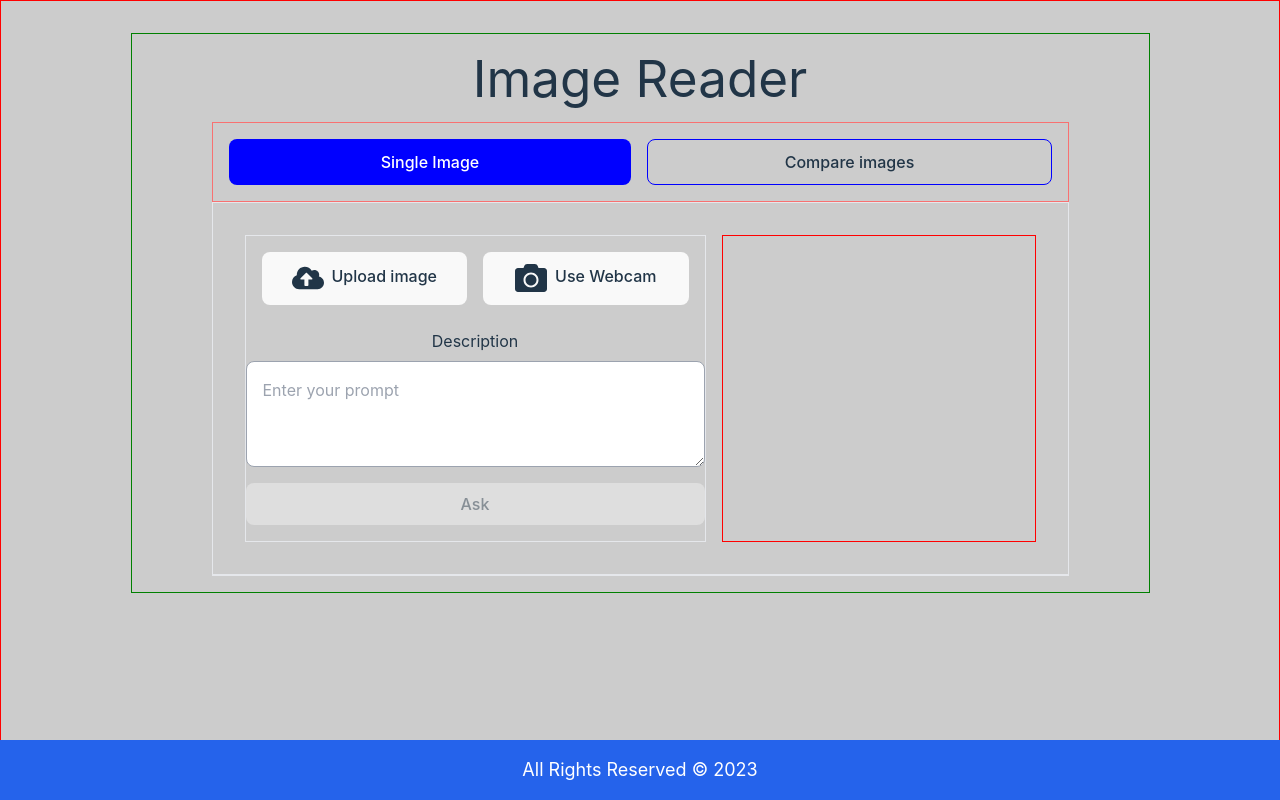
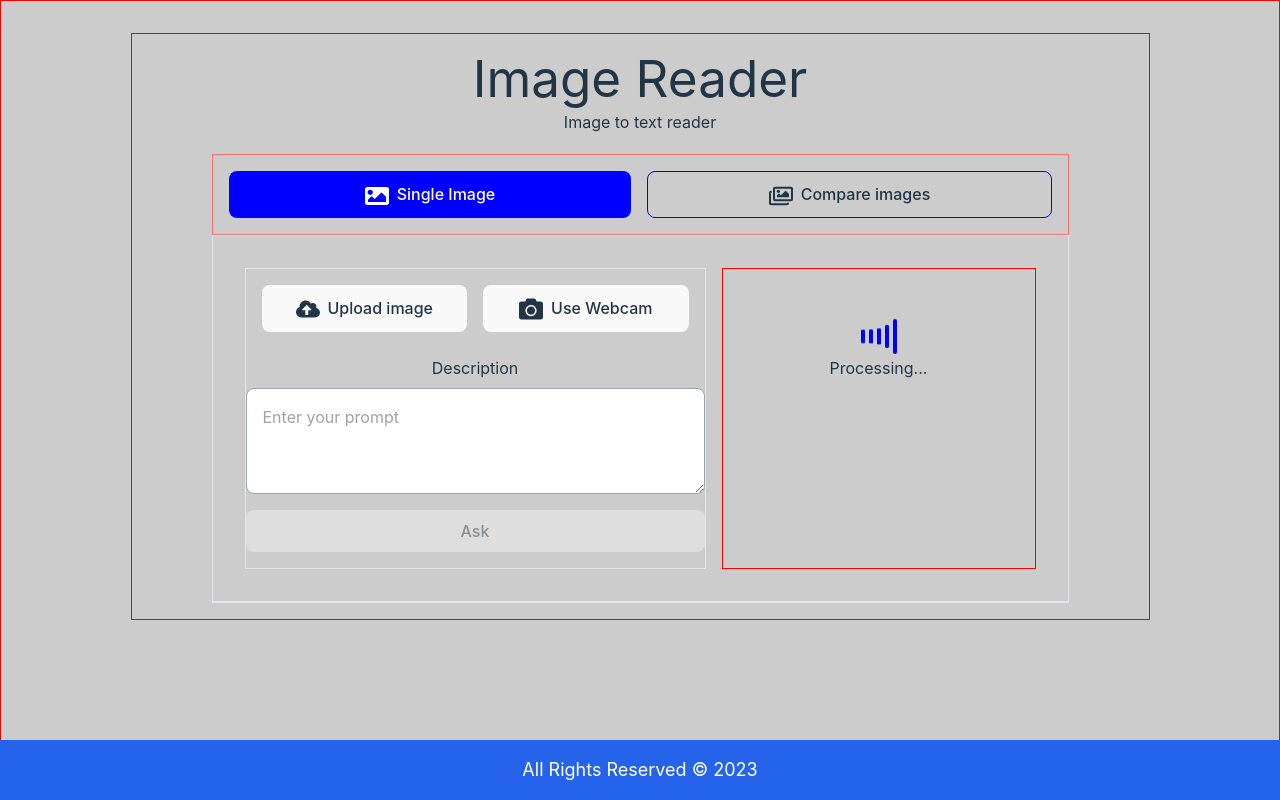
Before and after one commit to kipyegonline/gemini-ai-api, a React (Vite) app: page / in a window 1280 px wide. Built offline with nearby package versions, Linux system fonts and the light colour scheme.

Commit message:
spinners

```diff
--- a/src/App.tsx
+++ b/src/App.tsx
@@ -2,6 +2,8 @@ import { useEffect, useState } from "react";
 import { GoogleGenerativeAI } from "@google/generative-ai";
 import reactLogo from "./assets/react.svg";
 import viteLogo from "/vite.svg";
+import { FaRegImages } from "react-icons/fa";
+import { FaImage } from "react-icons/fa";
 import "./App.css";
 import SingleComparison from "./Components/SingleComparison";
 import MultipleComparisons from "./Components/MultipleComparisons";
@@ -13,6 +15,7 @@ function App() {
     <main className=" border-green   w-full p-4 md:px-20">
       <div className="pb-4">
         <h1>Image Reader</h1>
+        <p className="py-1">Image to text reader</p>
       </div>
 
       <section className="flex w-full justify-evenly flex-col md:flex-row gap-4 p2 sm:p-4  border-red-400 border">
@@ -25,6 +28,7 @@ function App() {
           className="w-full transition-all duration-250 ease-in"
           onClick={() => !single && setSingle(true)}
         >
+          <FaImage size="1.5rem" className="inline-block mr-2" />
           Single Image
         </button>
         <button
@@ -36,6 +40,7 @@ function App() {
           className="w-full transition-all duration-250 ease-in"
           onClick={() => single && setSingle(!true)}
         >
+          <FaRegImages size="1.5rem" className="inline-block mr-2" />
           Compare images
         </button>
       </section>
--- a/src/Components/MultipleComparisons.tsx
+++ b/src/Components/MultipleComparisons.tsx
@@ -1,5 +1,6 @@
 import React, { useState } from "react";
 import { runGemini } from "../helpers/geminiai";
+import Spinners from "./Spinners";
 type MyFile = null | { data: string; mimeType: string };
 
 export default function MultipleComparisons() {
@@ -123,7 +124,8 @@ export default function MultipleComparisons() {
 
         <div className="p-4  min-w-[380px]">
           {" "}
-          {loading && <p>Processing.... a moment</p>}
+          <Spinners />
+          {loading && <Spinners />}
           <p>{response}</p>
           {error && (
             <p className="p-2 text-red-500 my-2 overflow-x-scroll">{error}</p>
--- a/src/Components/SingleComparison.tsx
+++ b/src/Components/SingleComparison.tsx
@@ -77,7 +77,7 @@ export default function SingleComparison() {
     <section className="flex flex-col md:flex-row gap-4  border p-4 md:p-8 transition-all duration-150 ease-in">
       <div className="flex flex-col  border ">
         {image && (
-          <div className="my-4 border-green-400 border">
+          <div className="my-4 border-green-400 border max-h-[400px]">
             <img src={image.data} alt="" className="max-w-full h-auto" />
           </div>
         )}
@@ -100,7 +100,7 @@ export default function SingleComparison() {
               accept=".jpeg,.jpg, .png, .webp "
               onChange={handleFileUpload}
             />
-            <FaCloudUploadAlt size="2rem" className="inline-block mr-2" />
+            <FaCloudUploadAlt size="1.5rem" className="inline-block mr-2" />
             {onCamera === 0 ? "Upload another " : "Upload image"}
           </button>
           <button
@@ -114,7 +114,7 @@ export default function SingleComparison() {
               color: onCamera == 1 ? "white" : "",
             }}
           >
-            <FaCamera size="2rem" className="inline-block mr-2" />
+            <FaCamera size="1.5rem" className="inline-block mr-2" />
             {onCamera === 1 ? "Take another one" : "Use Webcam"}
           </button>
         </div>
@@ -166,8 +166,9 @@ export default function SingleComparison() {
         </pre>
 
         <p className="text-red-400 py-3">{err}</p>
+        <Spinners single />
 
-        {loading && <Spinners />}
+        {loading && <Spinners single />}
       </div>
     </section>
   );
--- a/src/Components/Spinners.tsx
+++ b/src/Components/Spinners.tsx
@@ -1,23 +1,37 @@
 import React from "react";
 //import ClipLoader from "react-spinners/ClipLoader";
-import { PulseLoader as ClipLoader } from "react-spinners";
+import { ScaleLoader, PulseLoader as ClipLoader } from "react-spinners";
 //BarLoader
 //BeatLoader
 //FadeLoader
 //GridLoader
 //CircleLoader
-//HashLoader
+//HashLoader //great
 //PacmanLoader
 //PropagateLoader;
 //PuffLoader
-//PulseLoader
+//PulseLoader //great
 //RingLoader;
 //RiseLoader
 //ScaleLoader //good
 
-export default function Spinners() {
+export default function Spinners({ single = false }) {
+  if (single)
+    return (
+      <div className="flex flex-col items-center justify-center p-2">
+        <ScaleLoader
+          loading={true}
+          // width={20}
+          color="blue"
+          // cssOverride={{ width: "100%", textAlign: "center".fo }}
+          aria-label="Loading Spinner"
+          data-testid="loader"
+        />
+        <p>Processing...</p>
+      </div>
+    );
   return (
-    <div>
+    <div className="flex flex-col items-center justify-center p-2">
       <ClipLoader
         loading={true}
         color="blue"
```
